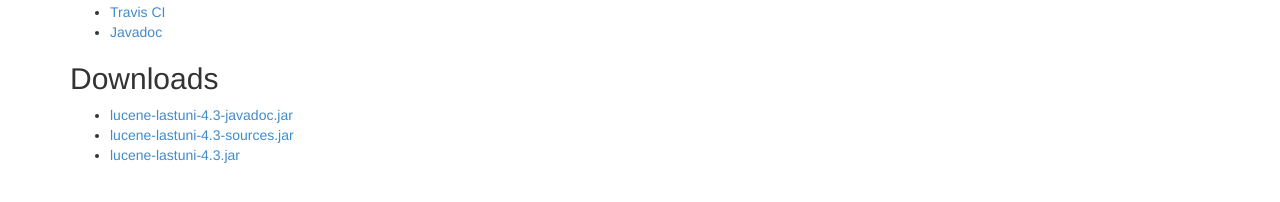
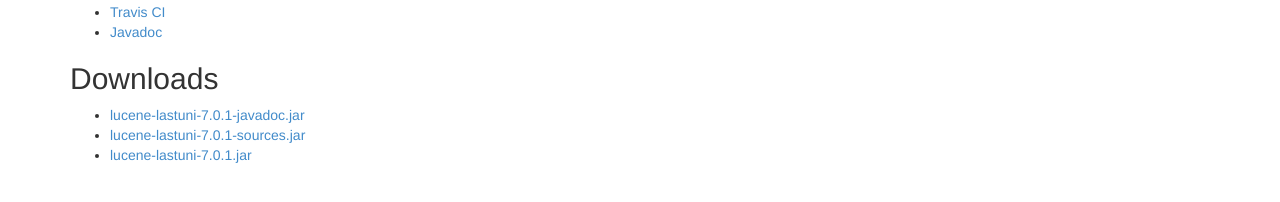
Before and after one commit to buzztaiki/lucene-lastuni, a Jekyll site: the page built from index.md, in a window 1280 px wide. Shown: the part 211-413 px from the top of the page. Built offline with Jekyll 4.4.1, drawn with Linux system fonts in a browser that asks for light colours.

Commit message:
release 7.0.1

```diff
--- a/index.md
+++ b/index.md
@@ -2,9 +2,9 @@
 layout: default
 title: Lucene LastUni
 description: Lucene CJK analyzer that tokenize last character as uni-gram.
-content_url: https://oss.sonatype.org/service/local/repositories/releases/content/com/github/buzztaiki/lucene-lastuni/4.3
-archive_url: https://oss.sonatype.org/service/local/repositories/releases/archive/com/github/buzztaiki/lucene-lastuni/4.3
-artifact_name: lucene-lastuni-4.3
+content_url: https://oss.sonatype.org/service/local/repositories/releases/content/com/github/buzztaiki/lucene-lastuni/7.0.1
+archive_url: https://oss.sonatype.org/service/local/repositories/releases/archive/com/github/buzztaiki/lucene-lastuni/7.0.1
+artifact_name: lucene-lastuni-7.0.1
 
 ---
 
```
